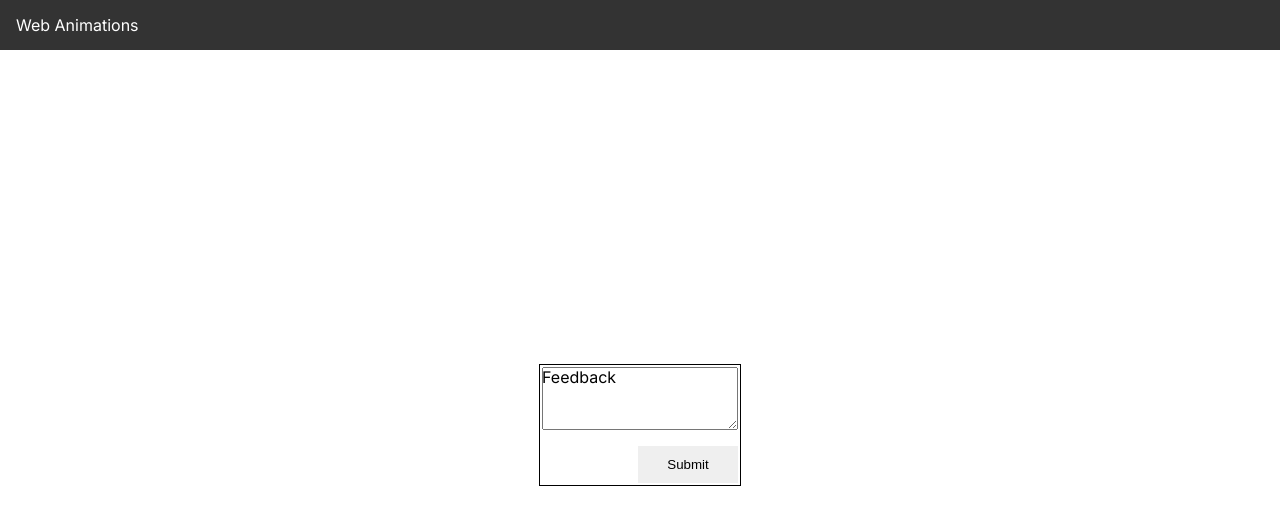
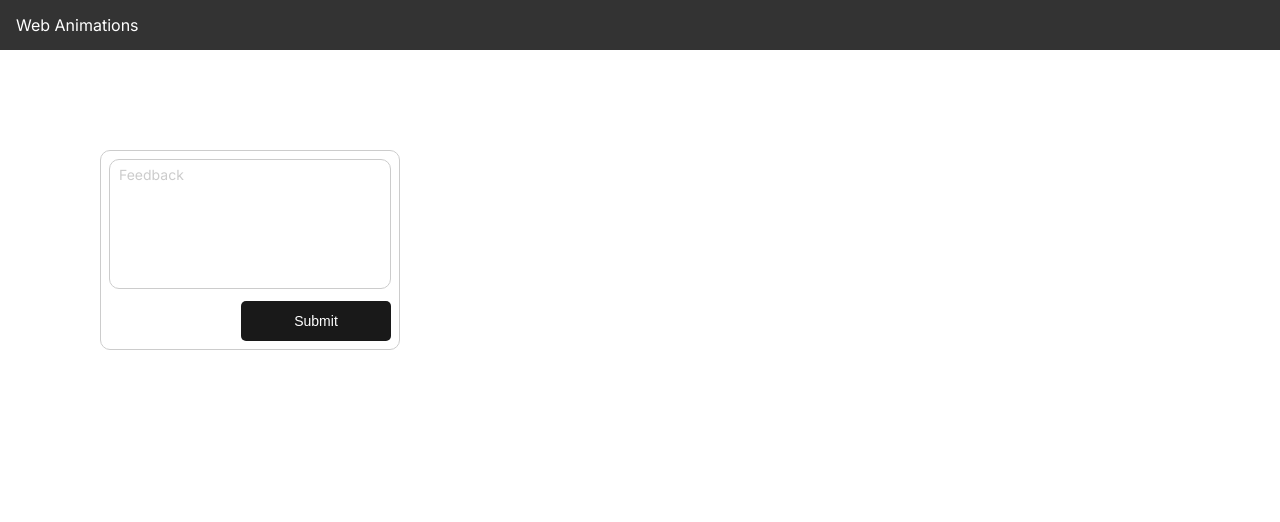
Before and after one commit to Johnson1602/web-animations, a Next.js app: page /feedback in a window 1280 px wide. Both pictures are taken after a click on the button "Feedback". Shown: the top 522 px of the page. Built offline with nearby package versions, Linux system fonts and the light colour scheme.

Commit message:
feat: update feedback demo

```diff
--- /dev/null
+++ b/app/feedback/form.tsx
@@ -0,0 +1,97 @@
+import { useState, Fragment } from 'react'
+import { motion, AnimatePresence } from 'framer-motion'
+import classNames from 'classnames'
+import { ActionButton } from '@/components'
+import { BUTTON_STATE } from '@/constants'
+import type { ButtonState } from '@/types'
+
+interface FormProps {
+  placeholder: string
+  closePopover: () => void
+}
+
+export function Form(props: FormProps): JSX.Element {
+  const { placeholder, closePopover } = props
+
+  const [formState, setFormState] = useState<ButtonState>(BUTTON_STATE.IDLE)
+  const [feedbackContent, setFeedbackContent] = useState('')
+  const [isShowPlaceholder, setIsShowPlaceholder] = useState(true)
+
+  async function handleSubmit() {
+    setFormState(BUTTON_STATE.LOADING)
+
+    try {
+      await new Promise((resolve) => setTimeout(resolve, 2000))
+      setFormState(BUTTON_STATE.SUCCESS)
+
+      setTimeout(() => {
+        closePopover()
+      }, 2000)
+    } catch {
+      setFormState(BUTTON_STATE.ERROR)
+      setTimeout(() => setFormState(BUTTON_STATE.IDLE), 2000)
+    }
+  }
+
+  return (
+    <Fragment>
+      <motion.span
+        className={classNames('form__placeholder', {
+          'form__placeholder--hide': !isShowPlaceholder,
+        })}
+        layoutId='placeholder'
+      >
+        {placeholder}
+      </motion.span>
+
+      <AnimatePresence mode='popLayout'>
+        {formState === BUTTON_STATE.SUCCESS ? (
+          <motion.div
+            key='success'
+            className='feedback__success'
+            initial={{ y: -32, opacity: 0, filter: 'blur(4px)' }}
+            animate={{ y: 0, opacity: 1, filter: 'blur(0px)' }}
+            transition={{
+              type: 'spring',
+              bounce: 0,
+              duration: 0.4,
+            }}
+          >
+            <p>Feedback received, you rock! 🎸</p>
+          </motion.div>
+        ) : (
+          <motion.form
+            key='form'
+            className='feedback__form'
+            exit={{ y: 8, opacity: 0, filter: 'blur(4px)' }}
+            transition={{
+              type: 'spring',
+              bounce: 0,
+              duration: 0.4,
+            }}
+            onSubmit={(e) => e.preventDefault()}
+          >
+            <div className='form__input'>
+              <textarea
+                className='form__textarea'
+                onChange={(e) => setFeedbackContent(e.target.value)}
+                onFocus={() => setIsShowPlaceholder(false)}
+                onBlur={() => !feedbackContent && setIsShowPlaceholder(true)}
+                style={{ borderRadius: 10 }}
+              />
+            </div>
+
+            <ActionButton
+              className='form__submit'
+              buttonState={formState}
+              initialText='Submit'
+              successText={`Got it, thanks! 📣`}
+              errorText='Oops! Try again.'
+              onClick={handleSubmit}
+            />
+          </motion.form>
+        )}
+      </AnimatePresence>
+    </Fragment>
+  )
+}
--- a/app/feedback/index.scss
+++ b/app/feedback/index.scss
@@ -1,59 +1,66 @@
-.demo-wrapper.demo-feedback {
-  display: flex;
-  justify-content: center;
-  align-items: center;
+.feedback {
+  position: relative;
 
-  .feedback__form-wrapper {
+  .feedback__button span {
+    display: block;
+  }
+
+  .feedback__popover {
     position: absolute;
-    border: 1px solid #000;
+    top: 100px;
+    left: 100px;
+    width: 300px;
+    height: 200px;
+    border: 1px solid #ccc;
     overflow: hidden;
-    background-color: #fff;
   }
 
   .feedback__form {
-    position: relative;
     display: flex;
     flex-direction: column;
-    width: 200px;
-    height: 120px;
-    padding: 2px;
+    height: 100%;
+    padding: 8px;
   }
 
   .form__input {
-    display: block;
-    width: 100%;
-    height: 100px;
+    flex-grow: 1;
   }
 
-  .form__pseudo-placeholder {
+  .form__placeholder {
     position: absolute;
+    top: 15px;
+    left: 18px;
+    display: block;
+    font-size: 14px;
+    color: #ccc;
     user-select: none;
+    pointer-events: none;
 
     &--hide {
       opacity: 0 !important; // override the inline style set by framer motion
     }
   }
 
+  .form__textarea {
+    width: 100%;
+    height: 100%;
+    padding: 8px;
+    border: 1px solid #ccc;
+    outline: none;
+    resize: none;
+  }
+
   .form__submit {
     align-self: flex-end;
+    margin-top: 12px;
+  }
+
+  .feedback__success {
     display: flex;
     justify-content: center;
     align-items: center;
-    width: 100px;
-    height: 50px;
-    margin-top: 1rem;
-  }
-
-  .form__cover {
-    position: absolute;
     width: 100%;
     height: 100%;
-    top: 0;
-    left: 0;
-    display: flex;
-    justify-content: center;
-    align-items: center;
     background-color: #fff;
-    z-index: 2;
   }
 }
--- a/app/feedback/page.tsx
+++ b/app/feedback/page.tsx
@@ -1,130 +1,47 @@
 'use client'
 
-import { useState, useRef } from 'react'
+import { useState } from 'react'
 import { motion, AnimatePresence } from 'framer-motion'
-import { useOnClickOutside } from 'usehooks-ts'
-import classNames from 'classnames'
-import { DemoWrapper, Spinner } from '@/components'
+import { Form } from './form'
 
 import './index.scss'
 
 const PLACEHOLDER = 'Feedback'
 
-const FORM_STATES = {
-  IDLE: 'Submit',
-  LOADING: <Spinner size={18} color='gray' />,
-  SUCCESS: 'Thank you!',
-  ERROR: 'Try again.',
-}
-
-type FormState = keyof typeof FORM_STATES
-
 export default function FeedbackPage() {
   const [isOpen, setIsOpen] = useState(false)
-  const [feedbackContent, setFeedbackContent] = useState('')
-  const [formState, setFormState] = useState<FormState>('IDLE')
 
-  const feedbackFormRef = useRef<HTMLDivElement>(null)
-
-  useOnClickOutside(feedbackFormRef, () => setIsOpen(false))
-
-  async function handleSubmit() {
-    setFormState('LOADING')
-
-    try {
-      await new Promise((resolve, reject) => setTimeout(resolve, 2000))
-      setFormState('SUCCESS')
-
-      setTimeout(() => {
-        setIsOpen(false)
-        setFormState('IDLE')
-      }, 2000)
-    } catch {
-      setFormState('ERROR')
-
-      setTimeout(() => setFormState('IDLE'), 2000)
-    }
+  function closePopover() {
+    setIsOpen(false)
   }
 
   return (
-    <DemoWrapper className='demo-feedback'>
+    <div className='feedback'>
       <motion.button
         className='feedback__button'
-        layoutId='feedback-button'
-        onClick={() => {
-          setIsOpen(true)
-          setFeedbackContent('')
-          setFormState('IDLE')
-        }}
+        layoutId='feedback-container'
+        onClick={() => setIsOpen(true)}
+        // transition={{
+        //   duration: 3,
+        // }}
       >
-        <motion.span layoutId='feedback-placeholder'>{PLACEHOLDER}</motion.span>
+        <motion.span layoutId='placeholder'>{PLACEHOLDER}</motion.span>
       </motion.button>
 
       <AnimatePresence>
         {isOpen && (
           <motion.div
-            className='feedback__form-wrapper'
-            ref={feedbackFormRef}
-            layoutId='feedback-button'
+            className='feedback__popover'
+            layoutId='feedback-container'
+            style={{ borderRadius: 10 }}
+            // transition={{
+            //   duration: 3,
+            // }}
           >
-            <motion.div
-              className='feedback__form'
-              animate={{
-                y: formState === 'SUCCESS' ? 30 : 0,
-                opacity: formState === 'SUCCESS' ? 0 : 1,
-              }}
-              transition={{
-                type: 'spring',
-                bounce: 0,
-                duration: 0.3,
-              }}
-            >
-              <textarea
-                name='form-input'
-                id='form__input'
-                className='form__input'
-                value={feedbackContent}
-                onChange={(e) => setFeedbackContent(e.target.value)}
-              />
-              <motion.span
-                className={classNames('form__pseudo-placeholder', {
-                  'form__pseudo-placeholder--hide': !!feedbackContent,
-                })}
-                layoutId='feedback-placeholder'
-              >
-                {PLACEHOLDER}
-              </motion.span>
-              <button className='form__submit' onClick={handleSubmit}>
-                <AnimatePresence mode='popLayout' initial={false}>
-                  <motion.span
-                    key={formState}
-                    initial={{ opacity: 0, scale: 0.1 }}
-                    animate={{ opacity: 1, scale: 1 }}
-                    exit={{ opacity: 0, scale: 0.5 }}
-                  >
-                    {FORM_STATES[formState]}
-                  </motion.span>
-                </AnimatePresence>
-              </button>
-            </motion.div>
-
-            {formState === 'SUCCESS' && (
-              <motion.div
-                className='form__cover'
-                initial={{ y: -32, opacity: 0, filter: 'blur(4px)' }}
-                animate={{ y: 0, opacity: 1, filter: 'blur(0px)' }}
-                transition={{
-                  type: 'spring',
-                  bounce: 0,
-                  duration: 0.4,
-                }}
-              >
-                <span className='cover__text'>{FORM_STATES.SUCCESS}</span>
-              </motion.div>
-            )}
+            <Form placeholder={PLACEHOLDER} closePopover={closePopover} />
           </motion.div>
         )}
       </AnimatePresence>
-    </DemoWrapper>
+    </div>
   )
 }
```
